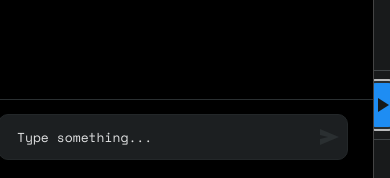
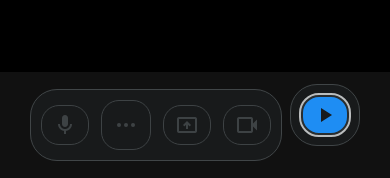
Before and after one commit to Krishna3451/test, a React (Create React App) app: page / in a window 390 px wide. Shown: the part 666-844 px from the top of the page. Built offline with nearby package versions, Linux system fonts and the light colour scheme; no server answers.

Commit message:
camera update

```diff
--- a/src/App.scss
+++ b/src/App.scss
@@ -264,3 +264,47 @@ body {
     margin-bottom: 80px;
   }
 }
+
+.mobile-tabs {
+  display: none;
+
+  @media (max-width: 768px) {
+    display: flex;
+    justify-content: center;
+    gap: 8px;
+    padding: 8px;
+    background: var(--gray-900);
+    position: fixed;
+    top: 0;
+    left: 0;
+    right: 0;
+    z-index: 1000;
+
+    button {
+      padding: 8px 16px;
+      border: none;
+      border-radius: 4px;
+      background: var(--gray-800);
+      color: var(--text);
+      font-family: var(--font-family);
+
+      &.active {
+        background: var(--primary);
+      }
+    }
+  }
+}
+
+.mobile-console {
+  height: calc(100vh - 56px); // Account for tabs height
+  margin-top: 56px;
+  overflow-y: auto;
+}
+
+// Adjust main content positioning for mobile
+@media (max-width: 768px) {
+  main {
+    margin-top: 56px;
+    height: calc(100vh - 56px);
+  }
+}
--- a/src/App.tsx
+++ b/src/App.tsx
@@ -22,6 +22,7 @@ import { Altair } from "./components/altair/Altair";
 import ControlTray from "./components/control-tray/ControlTray";
 import cn from "classnames";
 import { CameraToggle } from './components/camera-toggle/CameraToggle';
+import { isMobileDevice } from './utils/deviceDetection';
 
 const API_KEY = process.env.REACT_APP_GEMINI_API_KEY as string;
 if (typeof API_KEY !== "string") {
@@ -38,6 +39,7 @@ function App() {
   // either the screen capture, the video or null, if null we hide it
   const [videoStream, setVideoStream] = useState<MediaStream | null>(null);
   const [facingMode, setFacingMode] = useState<'user' | 'environment'>('user');
+  const [activeView, setActiveView] = useState<'main' | 'console'>(isMobileDevice() ? 'main' : 'console');
 
   const handleCameraToggle = async () => {
     if (!videoStream) return;
@@ -90,11 +92,34 @@ function App() {
     }
   };
 
+  const toggleView = (view: 'main' | 'console') => {
+    setActiveView(view);
+  };
+
   return (
     <div className="App">
       <LiveAPIProvider url={uri} apiKey={API_KEY}>
         <div className="streaming-console">
-          <SidePanel />
+          {!isMobileDevice() && <SidePanel />}
+
+          {isMobileDevice() && (
+            <div className="mobile-tabs">
+              <button
+                className={activeView === 'main' ? 'active' : ''}
+                onClick={() => toggleView('main')}
+              >
+                Camera
+              </button>
+              <button
+                className={activeView === 'console' ? 'active' : ''}
+                onClick={() => toggleView('console')}
+              >
+                Console
+              </button>
+            </div>
+          )}
+
+          {(!isMobileDevice() || activeView === 'main') && (
             <main>
               <div className="main-app-area">
                 <div className="video-container">
@@ -123,6 +148,13 @@ function App() {
                 {/* put your own buttons here */}
               </ControlTray>
             </main>
+          )}
+
+          {isMobileDevice() && activeView === 'console' && (
+            <div className="mobile-console">
+              <SidePanel />
+            </div>
+          )}
         </div>
       </LiveAPIProvider>
     </div>
--- a/src/components/camera-toggle/CameraToggle.tsx
+++ b/src/components/camera-toggle/CameraToggle.tsx
@@ -24,16 +24,9 @@ export const CameraToggle: React.FC<CameraToggleProps> = ({ onToggle }) => {
         width="24"
         height="24"
         viewBox="0 0 24 24"
-        fill="none"
-        stroke="currentColor"
-        strokeWidth="2"
-        strokeLinecap="round"
-        strokeLinejoin="round"
+        fill="currentColor"
       >
-        <path d="M20 16v4a2 2 0 0 1-2 2h-4" />
-        <path d="M14 4h4a2 2 0 0 1 2 2v4" />
-        <path d="M4 8V4a2 2 0 0 1 2-2h4" />
-        <path d="M4 16v4a2 2 0 0 0 2 2h4" />
+        <path d="M12 3C8.49 3 5.28 4.29 2.9 6.4L1 4.5V11H7.5L5.2 8.7C7.16 7.03 9.6 6 12 6C16.41 6 20 9.59 20 14H23C23 8.04 18.05 3 12 3M12 21C15.51 21 18.72 19.71 21.1 17.6L23 19.5V13H16.5L18.8 15.3C16.84 16.97 14.4 18 12 18C7.59 18 4 14.41 4 10H1C1 15.96 5.95 21 12 21Z"/>
       </svg>
     </button>
   );
--- a/src/components/control-tray/control-tray.scss
+++ b/src/components/control-tray/control-tray.scss
@@ -104,15 +104,34 @@
 }
 
 .control-tray {
-  position: absolute;
+  position: fixed;
   bottom: 0;
-  left: 50%;
-  transform: translate(-50%, 0);
-  display: inline-flex;
+  left: 0;
+  right: 0;
+  background: var(--gray-900);
+  padding: 16px;
+  display: flex;
   justify-content: center;
-  align-items: flex-start;
-  gap: 8px;
-  padding-bottom: 18px;
+  align-items: center;
+  gap: 12px;
+  z-index: 1000;
+
+  @media (max-width: 768px) {
+    padding: 12px 8px;
+    gap: 8px;
+
+    // Ensure buttons maintain proper size on smaller screens
+    button {
+      min-width: 40px;
+      height: 40px;
+      padding: 8px;
+
+      svg {
+        width: 20px;
+        height: 20px;
+      }
+    }
+  }
 
   .disabled .action-button,
   .action-button.disabled {
```
Lines whose indentation alone changed are shown as unchanged.
